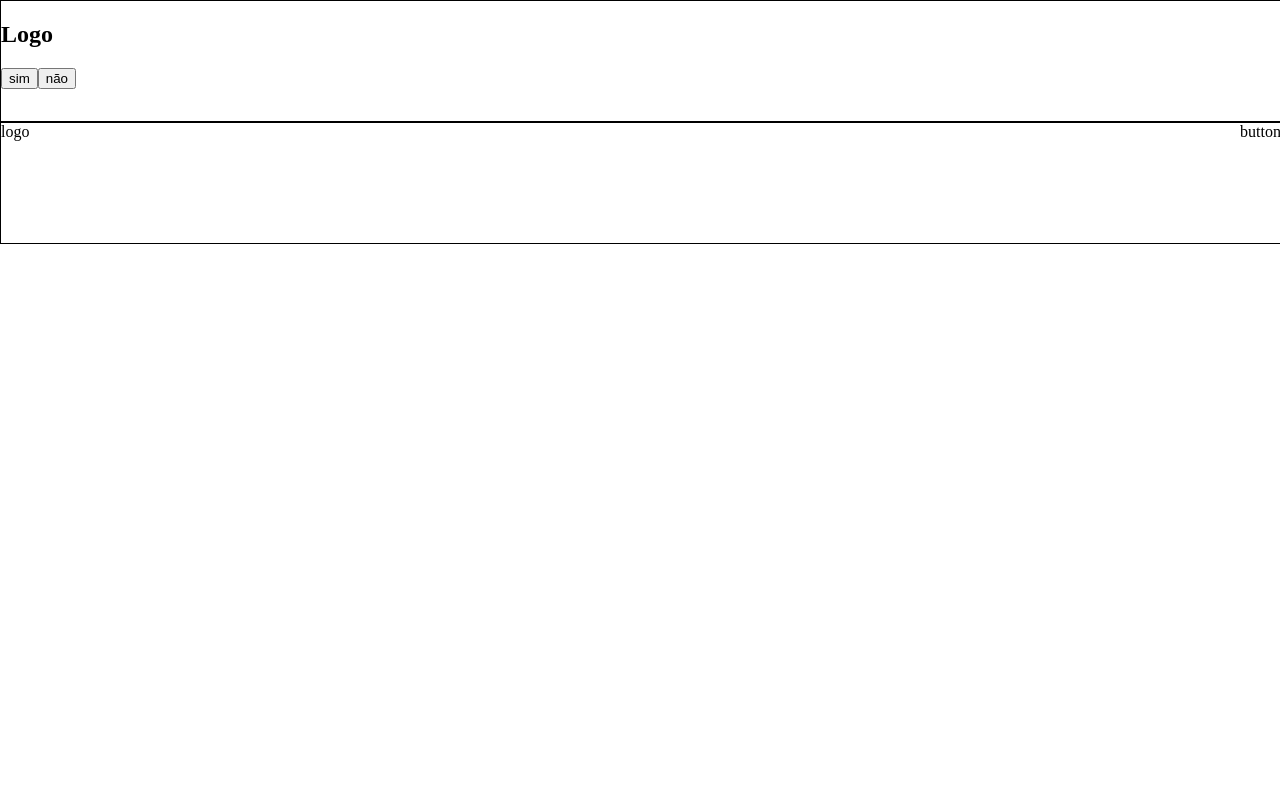
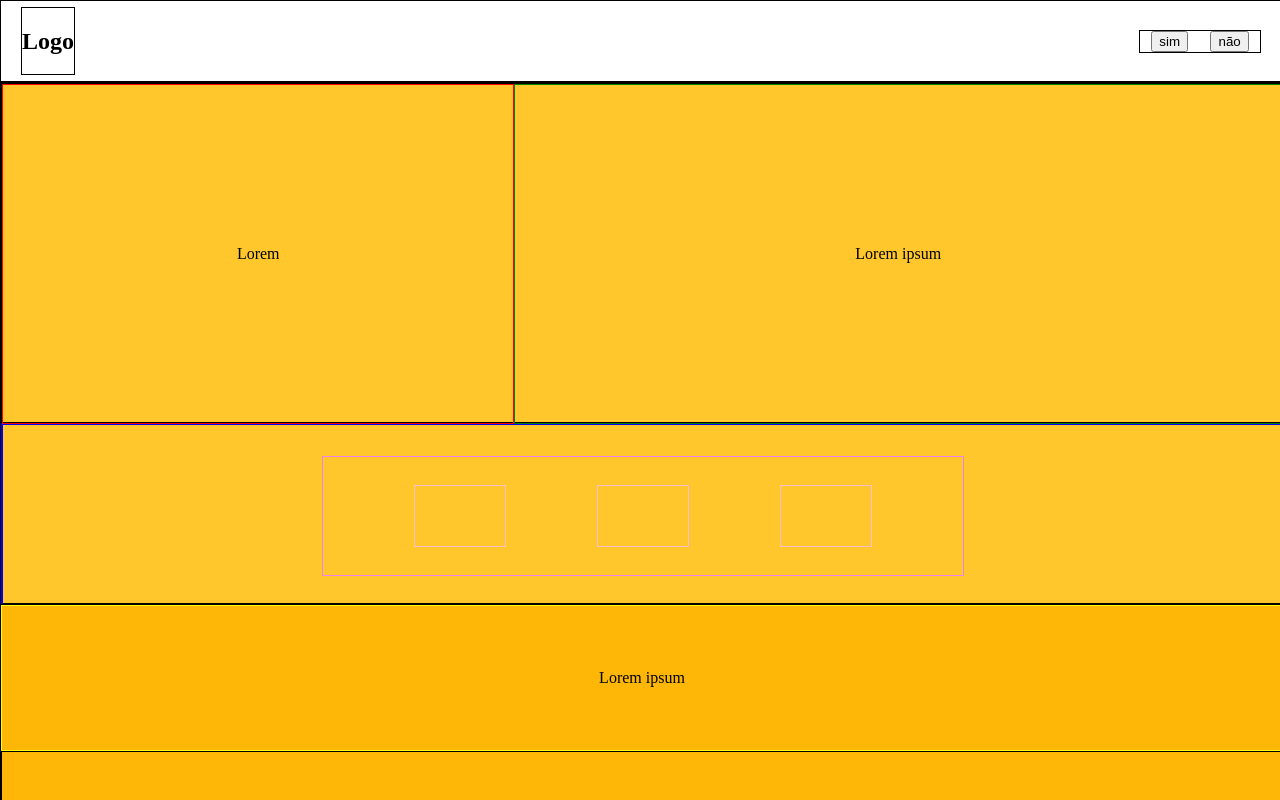
Before and after one commit to kelvenFigueiredo/mcdonalds, a React (Create React App) app: page / in a window 1280 px wide. Shown: the top 800 px of the page. Built offline with nearby package versions, Linux system fonts and the light colour scheme.

Commit message:
STYLE: creating style for Header and Main

```diff
--- a/src/App.js
+++ b/src/App.js
@@ -1,4 +1,5 @@
 import Header from "./components/Header/Header";
+import Main from "./components/Main/Main";
 import Footer from "./components/Footer/Footer";
 import { GlobalStyles } from "./components/style";
 
@@ -7,6 +8,7 @@ function App() {
     <>
       <GlobalStyles />
       <Header />
+      <Main/>
       <Footer/>
     </>
   );
--- a/src/components/Footer/Footer-style.jsx
+++ b/src/components/Footer/Footer-style.jsx
@@ -3,6 +3,7 @@ import styled from "styled-components";
 export const Section = styled.section`
     display: flex;
     justify-content: space-between;
+    align-items: center;
     width: 100%;
     height: 120px;
     border: 1px solid black;
--- a/src/components/Header/Header-styled.jsx
+++ b/src/components/Header/Header-styled.jsx
@@ -2,6 +2,21 @@ import styled from "styled-components";
 
 export const NavBar = styled.nav `
     width: 100%;
-    height: 120px;
+    height: 80px;
     border: 1px solid black;
+    display: flex;
+    justify-content: space-between;
+    align-items: center;
 `;
+
+export const Logo = styled.div`
+    margin-left: 20px;
+    border: 1px solid black;
+`
+export const Buttons = styled.div`
+    margin-right: 20px;
+    display: flex;
+    justify-content: space-around;
+    border: 1px solid black;
+    width: 120px;
+`
--- a/src/components/Header/Header.jsx
+++ b/src/components/Header/Header.jsx
@@ -1,17 +1,17 @@
 import React from "react";
-import { NavBar } from "./Header-styled";
+import { NavBar, Logo, Buttons } from "./Header-styled";
 
 const Header = () => {
   return (
     <>
       <NavBar>
-        <div>
-          <h1>Logo</h1>
-        </div>
-        <div>
+        <Logo>
+           <h1>Logo</h1>
+        </Logo>
+        <Buttons>
           <button>sim</button>
           <button>não</button>
-        </div>
+        </Buttons>
       </NavBar>
     </>
   );
--- a/src/components/Main/Main-styled.jsx
+++ b/src/components/Main/Main-styled.jsx
@@ -1 +1,74 @@
 import styled from "styled-components";
+
+export const SectionOne = styled.section`
+    width: 100%;
+    height: 520px;
+    border: 1px solid black;
+    background-color: #FFC72C;
+;
+`
+export const SectionTop = styled.section`
+    width: 100%;
+    height: 65%;
+    border: 1px solid black;
+    display: inline-flex;
+`
+export const SectionBottom = styled.section`
+    width: 100%;
+    height: 35%;
+    border: 2px solid blue;
+    display: flex;
+    justify-content: center;
+    align-items: center;
+
+`
+export const Aside = styled.div`
+    width: 40%;
+    height: 100%;
+    border: 1px solid red;
+    display: flex;
+    justify-content: center;
+    align-items: center;
+`
+export const ParagraphOne = styled.div`
+    width: 60%;
+    height: 100%;
+    border: 1px solid green;
+    justify-content: center;
+    display: flex;
+    align-items: center;
+`
+export const BoxArea = styled.div`
+    width: 50%;
+    height: 65%;
+    border: 1px solid violet;
+    display: flex;
+    justify-content: space-evenly;
+    align-items: center;
+`
+export const Boxs = styled.div`
+    width: 90px;
+    height: 60px;
+    border: 1px solid pink;
+
+`
+export const SectionTwo = styled.section`
+    width: 100%;
+    height: 480px;
+    border: 1px solid black;
+    background-color: #FEB706;
+;
+`
+export const ParagraphTwo = styled.div`
+    width: 100%;
+    height: 30%;
+    border: 1px solid yellow;
+    display: flex;
+    justify-content: center;
+    align-items: center;
+`
+export const Cards = styled.div`
+    width: 100%;
+    height: 70%;
+    border: 1px solid black;
+`
--- a/src/components/Main/Main.jsx
+++ b/src/components/Main/Main.jsx
@@ -1,8 +1,41 @@
 import React from 'react'
+import { SectionOne, SectionTop, SectionBottom, Aside, ParagraphOne,BoxArea, Boxs, SectionTwo, ParagraphTwo, Cards } from './Main-styled'
 
 const Main = () => {
   return (
-    <div>Main</div>
+    <>
+      <SectionOne>
+        <SectionTop>
+          <Aside>
+            Lorem
+          </Aside>
+          <ParagraphOne>
+            Lorem ipsum
+          </ParagraphOne>
+        </SectionTop>
+        <SectionBottom>
+          <BoxArea>
+            <Boxs>
+
+            </Boxs>
+            <Boxs>
+
+            </Boxs>
+            <Boxs>
+
+            </Boxs>
+          </BoxArea>
+        </SectionBottom>
+      </SectionOne>
+      <SectionTwo>
+        <ParagraphTwo>
+          Lorem ipsum
+        </ParagraphTwo>
+        <Cards>
+
+        </Cards>
+      </SectionTwo>
+    </>
   )
 }
 
--- a/src/components/style.jsx
+++ b/src/components/style.jsx
@@ -5,5 +5,7 @@ export const GlobalStyles = createGlobalStyle`
         margin: 0px;
         padding: 0xp;
         box-sizing: border-box;
+        background: #FFFFFF;
+
     };
 `
```
